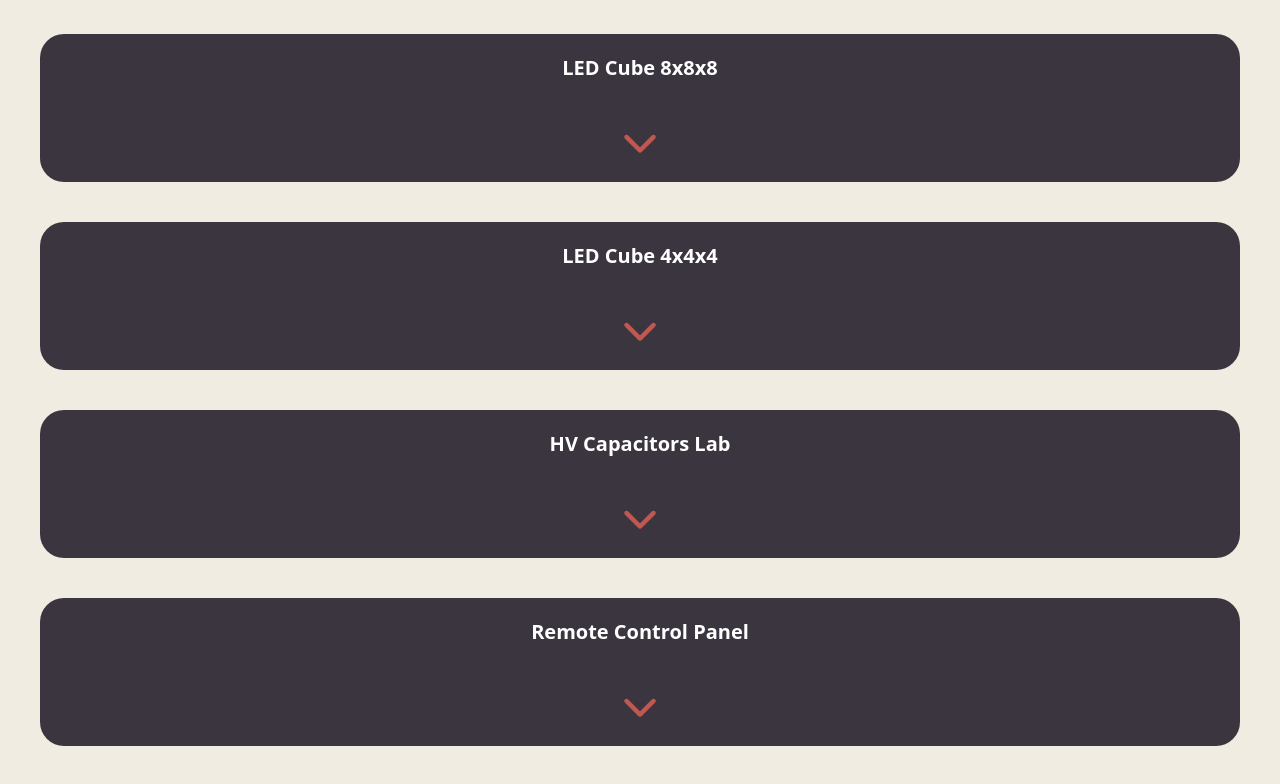
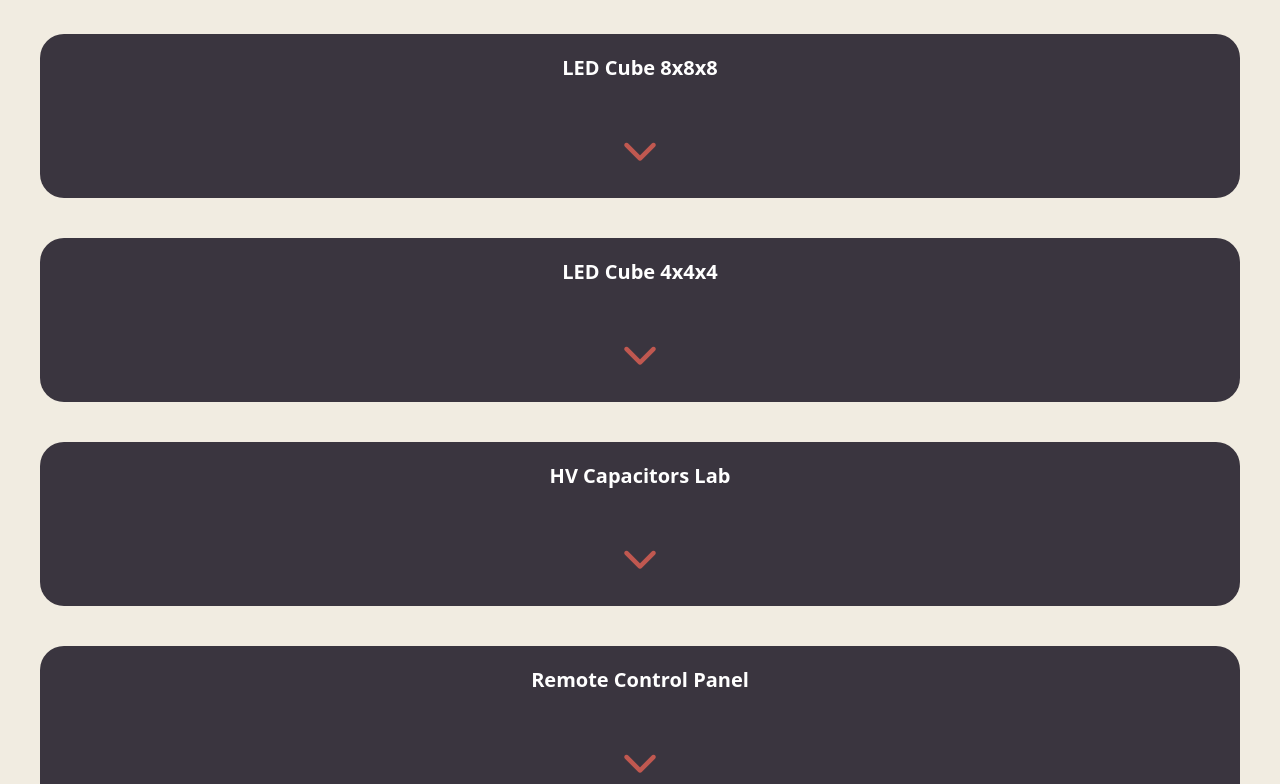
Before and after one commit to angomes94/Portfolio, a React (Create React App) app: page / in a window 1280 px wide. Shown: the part 1615-2399 px from the top of the page. Built offline with nearby package versions, Linux system fonts and the light colour scheme.

Commit message:
arrow bug on ProjectsCard

```diff
--- a/src/components/ProjectCard.js
+++ b/src/components/ProjectCard.js
@@ -36,16 +36,18 @@ export default function ProjectCard({ isOrientationStart, project }) {
             <p className='md:w-96'>{project.description}</p>
             <div className='flex flex-row justify-center items-center pt-5'>
             {project.github && <i onClick={() => window.open(`${project.github}`, '_blank', 'noopener,noreferrer')} className="fa-brands fa-github text-4xl px-2  text-center cursor-pointer duration-300 hover:scale-110 focus:scale-110"></i>}
-            {project.url && <i onClick={() => window.open(project.url)} className=" fa-solid fa-link text-4xl px-2 text-center cursor-pointer duration-300 hover:scale-110 focus:scale-110"></i> }
+            {project.url && <i onClick={() => window.open(`${project.url}`, '_blank', 'noopener,noreferrer')} className=" fa-solid fa-link text-4xl px-2 text-center cursor-pointer duration-300 hover:scale-110 focus:scale-110"></i> }
             </div>
           </div>
         </div>
       </div>
+      <div className=' w-full block text-center'>
       <i
         onClick={() => setIsExpand(!isExpand)}
-        className={`fa-solid cursor-pointer ${isExpand ? 'text-white fa-chevron-up' : 'text-orange rotate-0 fa-chevron-down'
+        className={`fa-solid cursor-pointer p-2 ${isExpand ? 'text-white fa-chevron-up' : 'text-orange rotate-0 fa-chevron-down'
           } text-4xl duration-500 hover:scale-110 hover:animate-bounce `}
       />
+      </div>
     </div>
   );
 }
--- a/src/components/Projects.js
+++ b/src/components/Projects.js
@@ -51,6 +51,7 @@ export default function Projects() {
                 {Object.keys(PROJECTDATA).map((key, index) => {
                     return (<ProjectCard key={index} isOrientationStart={index % 2 === 0} project={PROJECTDATA[key]} />)
                 })}
+
             </motion.div>
         </div>
     )
```
